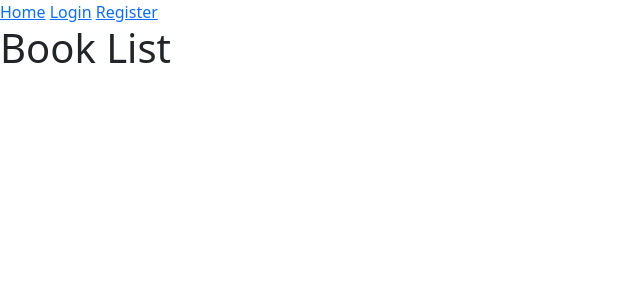
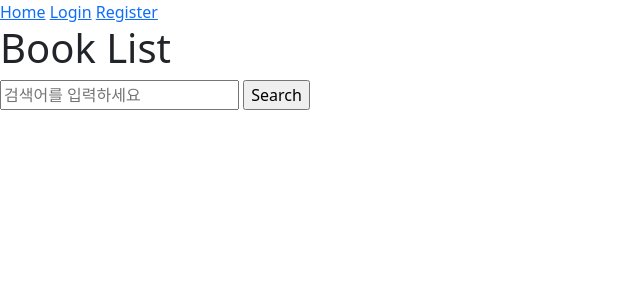
Before and after one commit to likelion-backend-6th/TrackProject_1_ImJeongTaek, a Django app: page / in a window 1280 px wide. Shown: the top 300 px of the page, without its empty margins (0-640 px from the left). Run offline with Django 4.2, Linux system fonts and the light colour scheme; data that the repository does not hold is empty.

Commit message:
검색 기능 추가

```diff
--- /dev/null
+++ b/books/forms.py
@@ -0,0 +1,5 @@
+from django import forms
+
+
+class SearchForm(forms.Form):
+    query = forms.CharField(max_length=100, label='Search Books')
--- a/books/templates/books/book_list.html
+++ b/books/templates/books/book_list.html
@@ -4,6 +4,11 @@
 
 {% block content %}
     <h1>Book List</h1>
+    <form method="post" action="{% url 'books:book_search' %}">
+        {% csrf_token %}
+        <input type="text" name="query" placeholder="검색어를 입력하세요">
+        <input type="submit" value="Search">
+    </form>
     <ul>
         {% for book in books %}
             <li>
@@ -11,4 +16,4 @@
             </li>
         {% endfor %}
     </ul>
-{% endblock content%}
+{% endblock content %}
--- a/books/urls.py
+++ b/books/urls.py
@@ -7,6 +7,7 @@ app_name = 'books'
 urlpatterns = [
     path('', views.book_list, name='book_list'),
     path('rental_list/', views.rental_list, name='rental_list'),
+    path('books/search/', views.book_search, name='book_search'),
     path('books/<book_id>/', views.book_detail, name='book_detail'),
     path('books/<book_id>/rent/', views.rent_book, name='rent_book'),
 ]
--- a/books/views.py
+++ b/books/views.py
@@ -2,6 +2,7 @@ from django.contrib import messages
 from django.contrib.auth.decorators import login_required
 from django.shortcuts import render, get_object_or_404, redirect
 
+from books.forms import SearchForm
 from books.models import Book, Rental
 
 
@@ -33,3 +34,17 @@ def rent_book(request, book_id):
 def rental_list(request):
     rentals = Rental.objects.filter(user=request.user)
     return render(request, 'books/rental_list.html', {'rentals': rentals})
+
+
+def book_search(request):
+    if request.method == 'GET':
+        form = SearchForm()
+    else:
+        form = SearchForm(request.POST)
+        if form.is_valid():
+            query = request.POST.get('query', '')
+            books = Book.objects.filter(title__icontains=query)
+        else:
+            books = []
+
+    return render(request, 'books/book_search.html', {'form': form, 'books': books})
```
Also changed, not shown: books/templates/books/book_search.html (added, +20 -0 lines).
